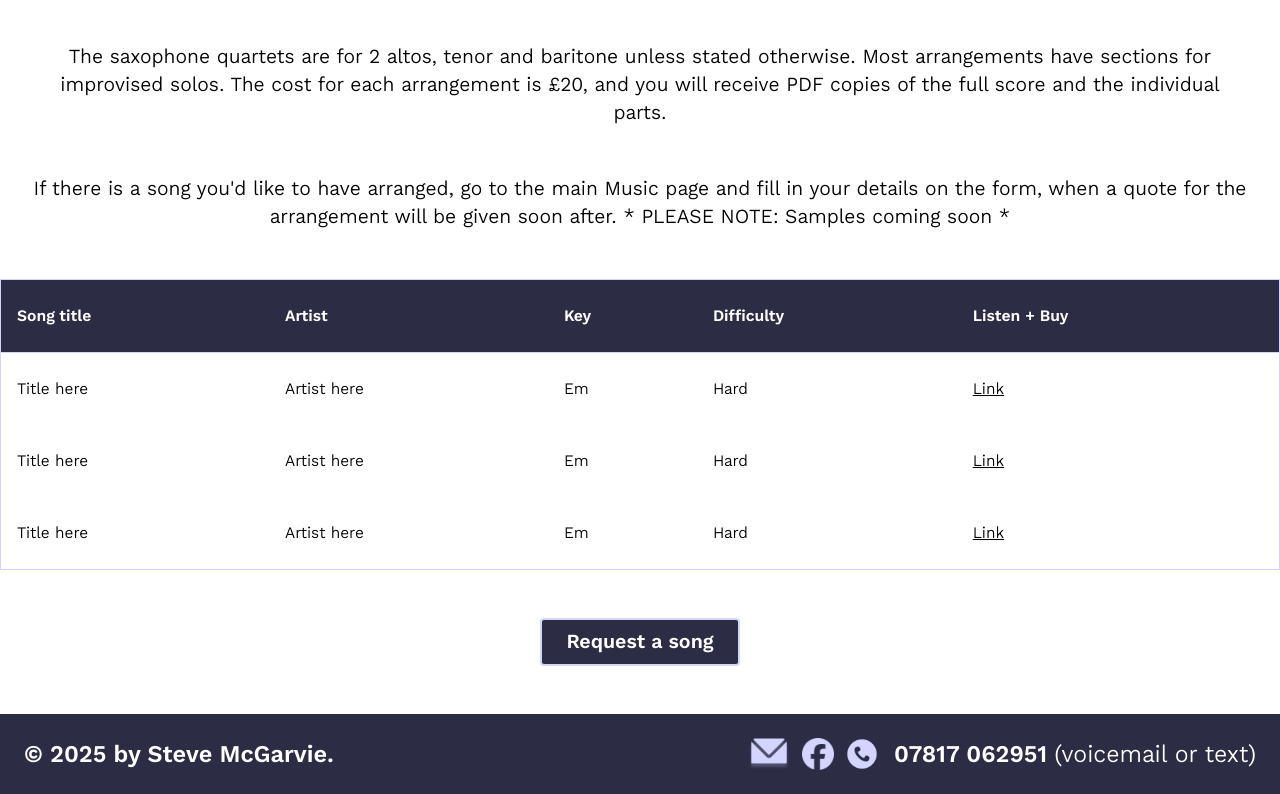
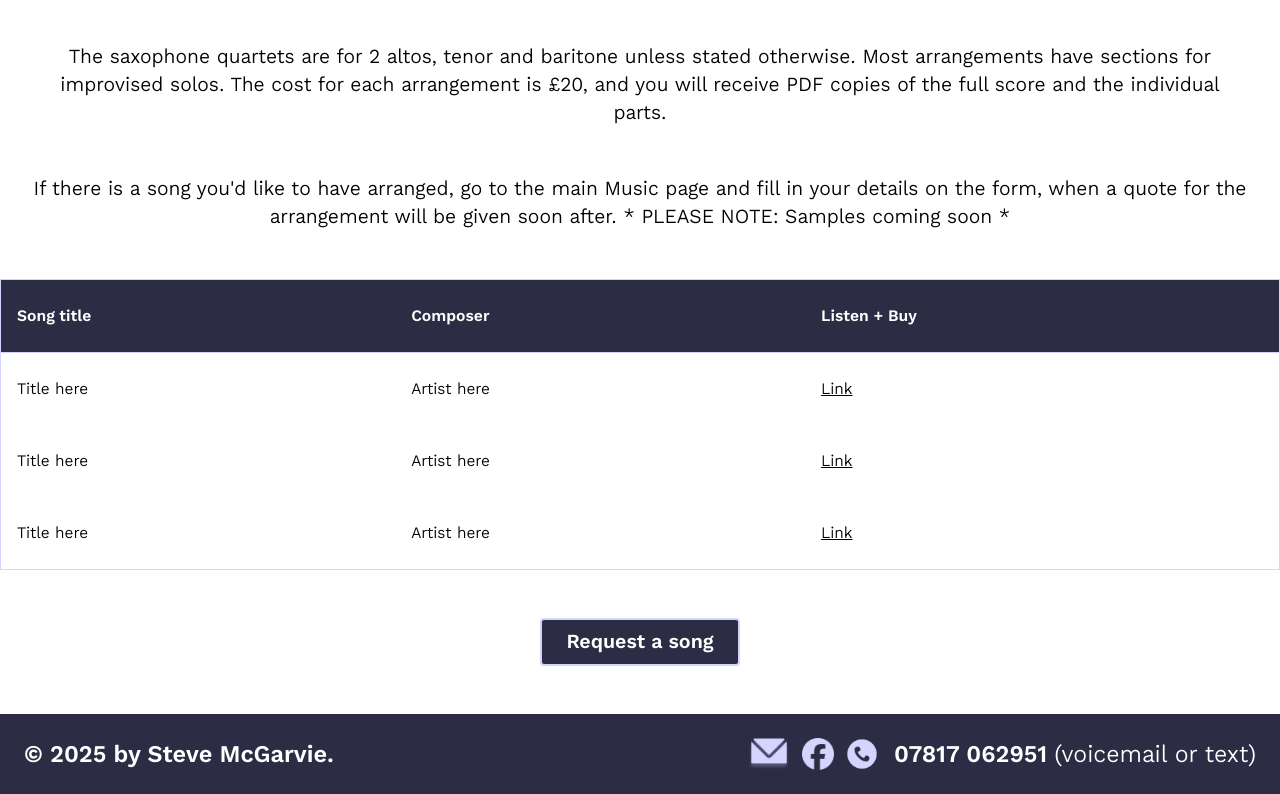
Before and after one commit to stelisevil/steve-mcgarvie-music, a React (Vite) app: page /music/sax-arrangements in a window 1280 px wide. Shown: the part 731-1525 px from the top of the page. Built offline with nearby package versions, Linux system fonts and the light colour scheme.

Commit message:
removed columns

```diff
--- a/src/pages/PopArrangements.tsx
+++ b/src/pages/PopArrangements.tsx
@@ -34,7 +34,6 @@ export const PopArrangements = () => (
             <th className="px-4 py-6 font-semibold">Song title</th>
             <th className="px-4 py-6 font-semibold">Artist</th>
             <th className="px-4 py-6 font-semibold">Key</th>
-            <th className="px-4 py-6 font-semibold">Difficulty</th>
             <th className="px-4 py-6 font-semibold">Listen + Buy</th>
           </tr>
         </thead>
@@ -43,21 +42,18 @@ export const PopArrangements = () => (
             <td className="px-4 py-6">Title here</td>
             <td className="px-4 py-6">Artist here</td>
             <td className="px-4 py-6">Em</td>
-            <td className="px-4 py-6">Hard</td>
             <td className="px-4 py-6 underline">Link</td>
           </tr>
           <tr>
             <td className="px-4 py-6">Title here</td>
             <td className="px-4 py-6">Artist here</td>
             <td className="px-4 py-6">Em</td>
-            <td className="px-4 py-6">Hard</td>
             <td className="px-4 py-6 underline">Link</td>
           </tr>
           <tr>
             <td className="px-4 py-6">Title here</td>
             <td className="px-4 py-6">Artist here</td>
             <td className="px-4 py-6">Em</td>
-            <td className="px-4 py-6">Hard</td>
             <td className="px-4 py-6 underline">Link</td>
           </tr>
         </tbody>
--- a/src/pages/SaxArrangements.tsx
+++ b/src/pages/SaxArrangements.tsx
@@ -31,9 +31,7 @@ export const SaxArrangements = () => (
         <thead className="text-white border border-brand-light bg-brand-dark">
           <tr>
             <th className="px-4 py-6 font-semibold">Song title</th>
-            <th className="px-4 py-6 font-semibold">Artist</th>
-            <th className="px-4 py-6 font-semibold">Key</th>
-            <th className="px-4 py-6 font-semibold">Difficulty</th>
+            <th className="px-4 py-6 font-semibold">Composer</th>
             <th className="px-4 py-6 font-semibold">Listen + Buy</th>
           </tr>
         </thead>
@@ -41,22 +39,16 @@ export const SaxArrangements = () => (
           <tr>
             <td className="px-4 py-6">Title here</td>
             <td className="px-4 py-6">Artist here</td>
-            <td className="px-4 py-6">Em</td>
-            <td className="px-4 py-6">Hard</td>
             <td className="px-4 py-6 underline">Link</td>
           </tr>
           <tr>
             <td className="px-4 py-6">Title here</td>
             <td className="px-4 py-6">Artist here</td>
-            <td className="px-4 py-6">Em</td>
-            <td className="px-4 py-6">Hard</td>
             <td className="px-4 py-6 underline">Link</td>
           </tr>
           <tr>
             <td className="px-4 py-6">Title here</td>
             <td className="px-4 py-6">Artist here</td>
-            <td className="px-4 py-6">Em</td>
-            <td className="px-4 py-6">Hard</td>
             <td className="px-4 py-6 underline">Link</td>
           </tr>
         </tbody>
```
